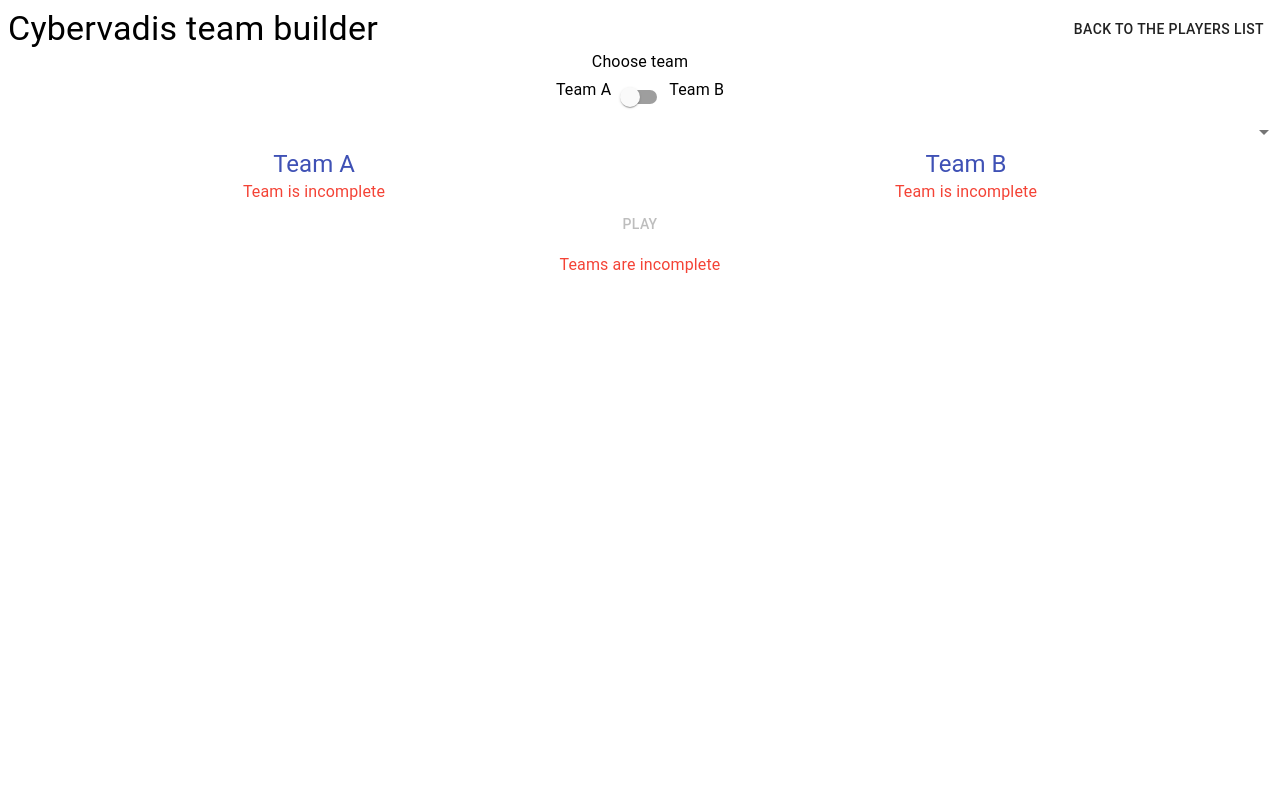
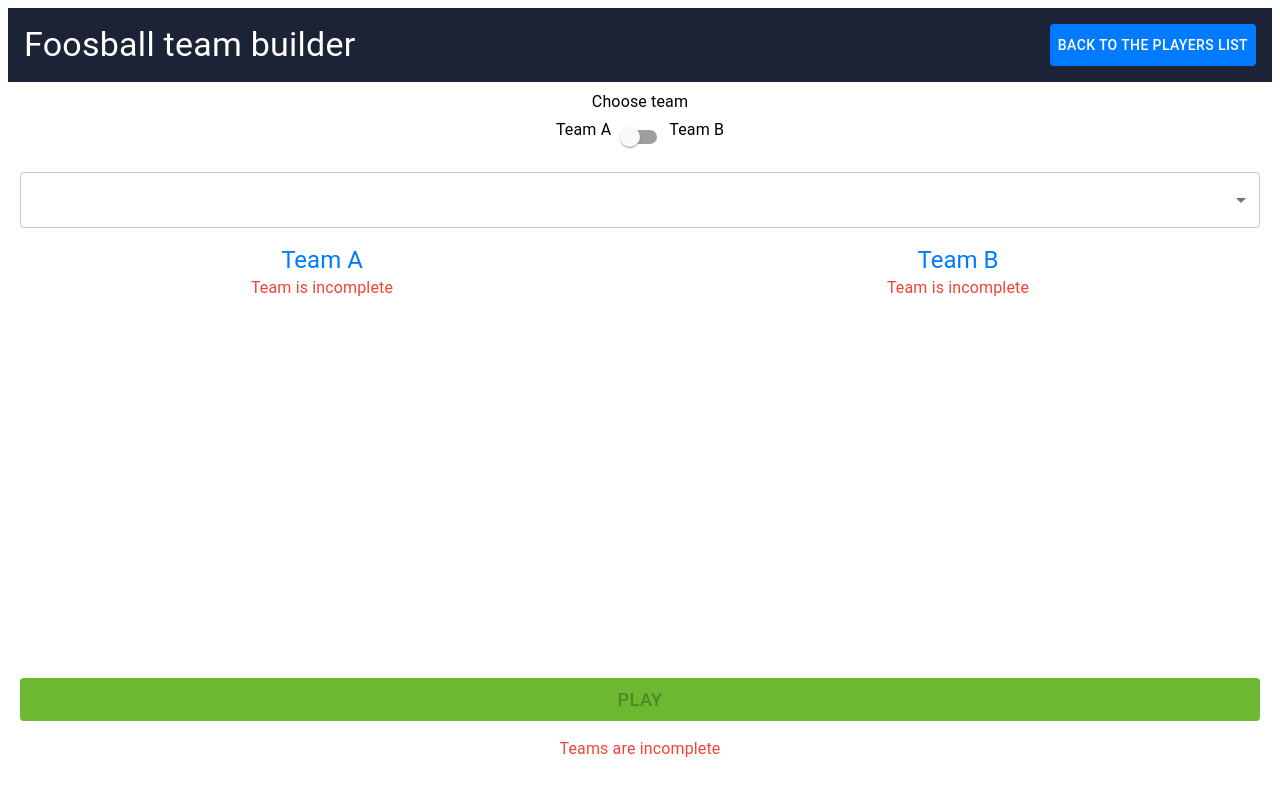
Before and after one commit to qlepa/foosball-app, a React (Create React App) app: page / in a window 1280 px wide. Both pictures are taken after a click on the button "CREATE". Shown: the top 796 px of the page. Built offline with nearby package versions, Linux system fonts and the light colour scheme.

Commit message:
Styling clean up

```diff
--- a/package.json
+++ b/package.json
@@ -12,6 +12,7 @@
     "@types/react": "^17.0.0",
     "@types/react-dom": "^17.0.0",
     "@types/react-redux": "^7.1.16",
+    "clsx": "^1.1.1",
     "react": "^17.0.1",
     "react-dom": "^17.0.1",
     "react-redux": "^7.2.2",
--- a/src/components/App.tsx
+++ b/src/components/App.tsx
@@ -1,5 +1,5 @@
-import { Button, Grid, Typography } from '@material-ui/core';
-import React, { useCallback, useEffect, useState } from 'react';
+import { Button, Grid, makeStyles, Typography } from '@material-ui/core';
+import React, { useEffect, useState } from 'react';
 import { useDispatch, useSelector } from 'react-redux';
 import { loadAvailablePlayers } from '../store/actions';
 import { IStoreState } from '../store/reducers';
@@ -8,23 +8,52 @@ import { TeamsCreator } from './TeamsCreator';
 
 const selectAvailablePlayers = (state: IStoreState) => state.availablePlayers;
 
+const useStyles = makeStyles(({ palette, spacing }) => ({
+  headerWrapper: {
+      backgroundColor: palette.secondary.main,
+      padding: spacing(2),
+      color: palette.common.white,
+      marginBottom: spacing(1),
+  },
+  bodyWrapper: {
+    paddingRight: spacing(2),
+    paddingLeft: spacing(2),
+  },
+  button: {
+    backgroundColor: palette.primary.main,
+    color: palette.common.white,
+  }
+}),
+{
+  name: 'App'
+}
+);
+
+
 export function App() {
   const dispatch = useDispatch();
   const [view, setView] = useState<'playersList' | 'teamsCreator' | 'loading'>('loading');
   const availablePlayers = useSelector(selectAvailablePlayers);
+
+  const {
+    headerWrapper: headerWrapperClass,
+    bodyWrapper: bodyWrapperClass,
+    button: buttonClass,
+   } = useStyles();
 
   useEffect(() => {
     dispatch(loadAvailablePlayers())
     setView('playersList')
   }, [dispatch])
 
-  const renderView = useCallback(
-    () => {
+  const renderView = () => {
       switch (view){
         case 'playersList':
           return (
           <>
-            <Grid item xs={12}><Button onClick={() => setView('teamsCreator')} fullWidth>Create</Button></Grid>
+            <Grid item xs={12}>
+              <Button onClick={() => setView('teamsCreator')} fullWidth className={buttonClass}>Create</Button>
+            </Grid>
             {availablePlayers.map((player) => {
               return <PlayerCard player={player} key={player.name} />
             })}
@@ -34,20 +63,19 @@ export function App() {
           return <TeamsCreator />
         case 'loading':
         default:
-          return <p>Loading</p>
+          return <Grid item xs={12}><p>Loading</p></Grid>
       };
-    }, [view, availablePlayers]
-  );
+    };
 
   return (
     <>
       <header>
-        <Grid container justify='space-between'>
-          <Typography variant="h4" component="h1">Cybervadis team builder</Typography>
-          <Button onClick={() => setView('playersList')}>Back to the players list</Button>
+        <Grid container justify='space-between' className={headerWrapperClass}>
+          <Typography variant="h4" component="h1">Foosball team builder</Typography>
+          {view === 'teamsCreator' ? <Button onClick={() => setView('playersList')} className={buttonClass}>Back to the players list</Button> : null}
         </Grid>
       </header>
-        <Grid container spacing={1} justify='center'>
+        <Grid container spacing={1} justify='center' className={bodyWrapperClass}>
           {renderView()}
         </Grid>
     </>
--- a/src/components/TeamsCreator.tsx
+++ b/src/components/TeamsCreator.tsx
@@ -1,4 +1,4 @@
-import { Avatar, Button, Grid, ListItemText, makeStyles, MenuItem, Select, Switch, Typography } from "@material-ui/core";
+import { Avatar, Button, FormControl, Grid, ListItemText, makeStyles, MenuItem, Select, Switch, Typography } from "@material-ui/core";
 import React, { useState } from "react";
 import { useDispatch, useSelector } from "react-redux";
 import { addPlayerToTeam, IPlayer, ITeam, removePlayer } from "../store/actions";
@@ -9,15 +9,24 @@ import { PlayerCard } from "./PlayerCard";
 const selectAvailablePlayers = (state: IStoreState) => state.availablePlayers;
 const selectTeams = (state: IStoreState) => state.teams;
 
-const useStyles = makeStyles(({ palette }) => ({
+const useStyles = makeStyles(({ palette, spacing, typography }) => ({
     teamWrapper: {
+        height: '450px',
         textAlign: 'center',
     },
     teamName: {
         color: palette.primary.main,
     },
     playButton: {
-        margin: '10px 0 10px',
+        backgroundColor: palette.customGreen.main,
+        color: palette.common.white,
+        marginTop: spacing(2),
+        marginBottom: spacing(2),
+        fontSize: typography.pxToRem(18),
+    },
+    playerSelect: {
+        marginTop: spacing(2),
+        marginBottom: spacing(2),
     },
 }),
 {
@@ -30,6 +39,7 @@ export function TeamsCreator() {
         teamWrapper: teamWrapperClass,
         teamName: teamNameClass,
         playButton: playButtonClass,
+        playerSelect: playerSelectClass,
      } = useStyles();
     const dispatch = useDispatch();
     const availablePlayers = useSelector(selectAvailablePlayers);
@@ -54,10 +64,11 @@ export function TeamsCreator() {
             <Typography>Team A</Typography>
             <Switch onChange={handleTeamChange} />
             <Typography>Team B</Typography>
+            <FormControl fullWidth>
                 <Select
-                disableUnderline
-                fullWidth
+                    variant='outlined'
                     disabled={activeTeam.isTeamComplete}
+                    className={playerSelectClass}
                 >
                     <MenuItem disabled>
                         <ListItemText>{`Add player to ${activeTeamName}`}</ListItemText>
@@ -81,6 +92,7 @@ export function TeamsCreator() {
                         )
                     })}
                 </Select>
+            </FormControl>
             <Grid container justify='center' spacing={4}>
                 {teams.map((team) => {
                     return (
--- a/src/index.tsx
+++ b/src/index.tsx
@@ -5,12 +5,16 @@ import { Provider } from 'react-redux';
 import { App } from './components/App';
 import { reducers } from './store/reducers';
 import thunk from 'redux-thunk';
+import { ThemeProvider } from '@material-ui/core';
+import { theme } from './mui-theme';
 
 const store = createStore(reducers, applyMiddleware(thunk));
 
 ReactDOM.render(
-  <Provider store={store}>
-    <App />
-  </Provider>,
+  <ThemeProvider theme={theme}>
+    <Provider store={store}>
+      <App />
+    </Provider>
+    </ThemeProvider>,
   document.getElementById('root')
 );
--- /dev/null
+++ b/src/mui-theme.ts
@@ -0,0 +1,28 @@
+import { createMuiTheme, darken, lighten } from '@material-ui/core/styles';
+
+declare module '@material-ui/core/styles/createPalette' {
+  interface Palette {
+    customGreen: PaletteColor;
+  }
+
+  interface PaletteOptions {
+    customGreen: PaletteColor;
+  }
+}
+
+export const theme = createMuiTheme({
+  palette: {
+    primary: {
+      main: '#007bff',
+    },
+    secondary: {
+      main: '#1c2337',
+    },
+    customGreen: {
+      main: '#6cb830',
+      light: lighten('#6cb830', 0.1),
+      dark: darken('#6cb830', 0.1),
+      contrastText: '#fff',
+    }
+  },
+});
```
Also changed, not shown: 1 other file (tests, documents, lock files or other folders). Lines whose indentation alone changed are shown as unchanged.
